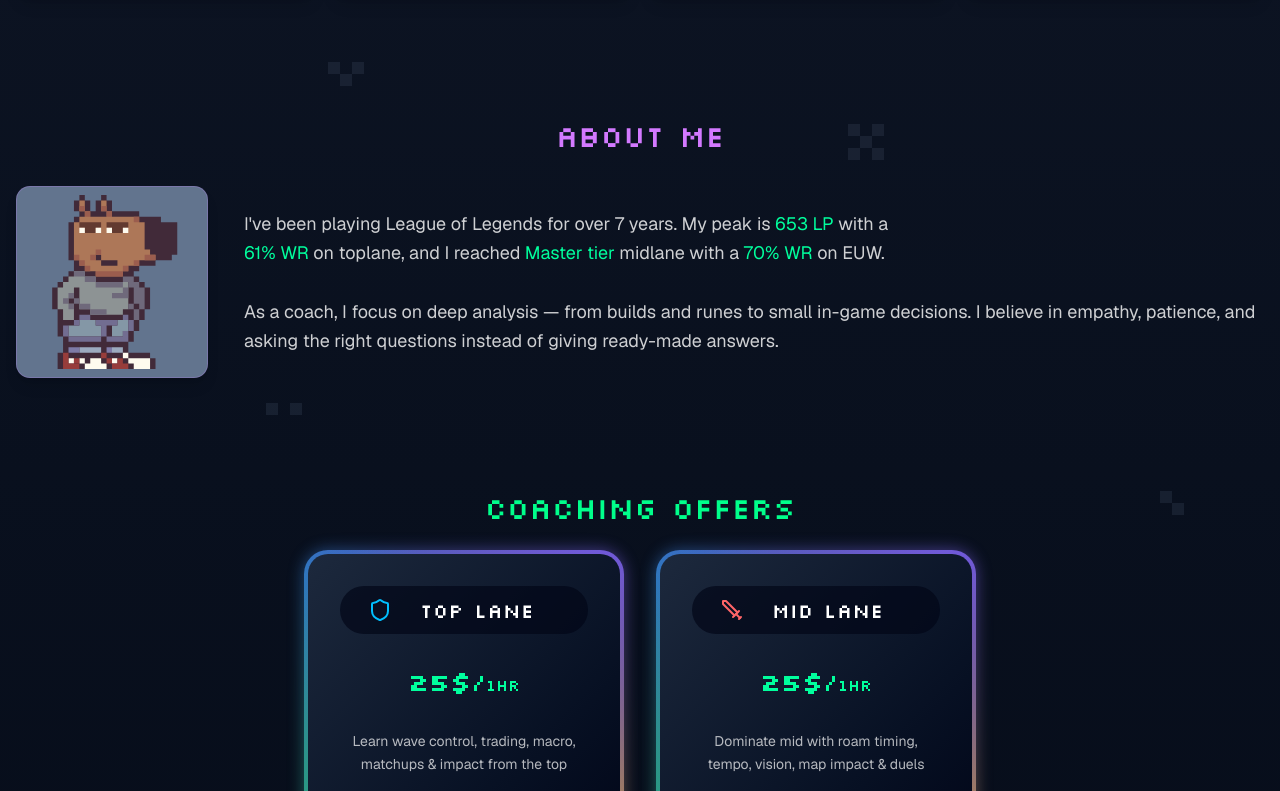
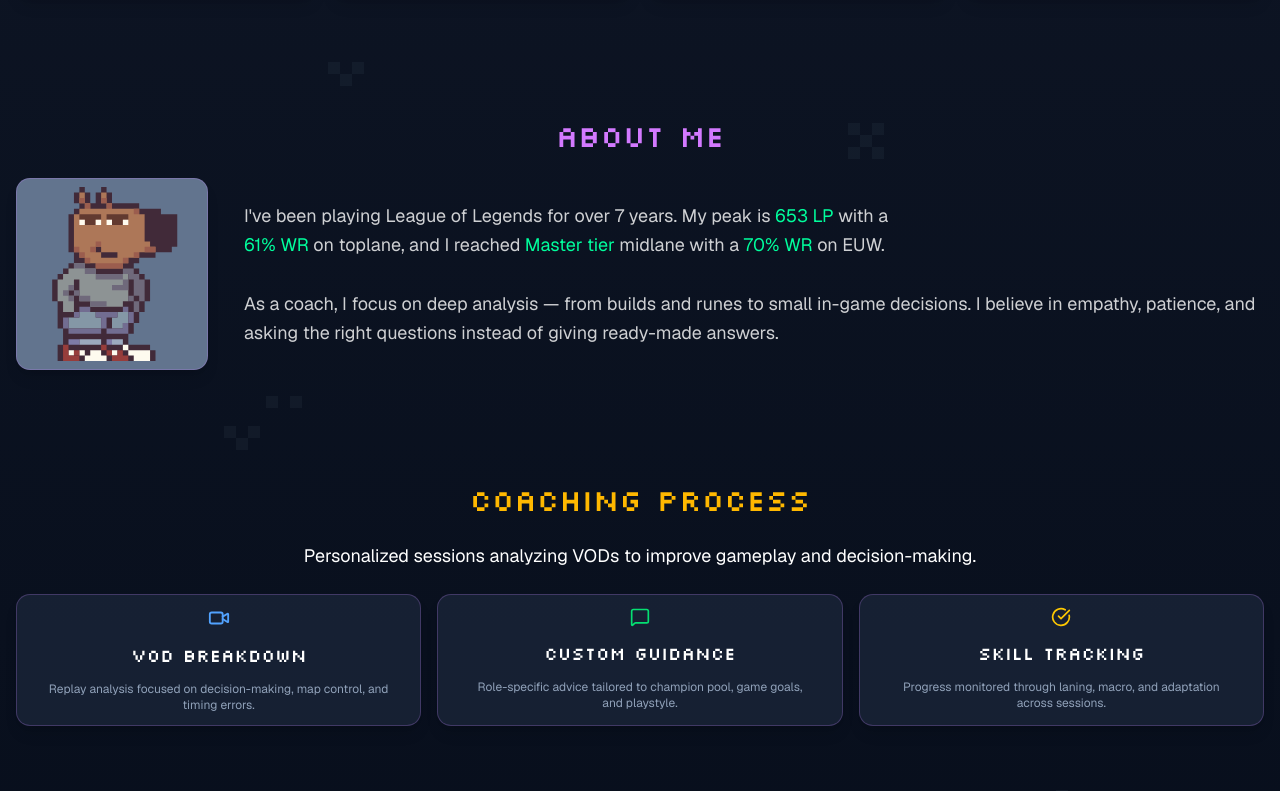
Before and after one commit to x-Foz3R-x/lemon_coaching, a Next.js app: page / in a window 1280 px wide. Shown: the part 802-1593 px from the top of the page. Built offline with nearby package versions, Linux system fonts and the light colour scheme; no server answers.

Commit message:
feat: add CoachingProcessSection component for personalized coaching details feat: replace static heading with SectionHeader component in AboutSection

```diff
--- a/src/app/page.tsx
+++ b/src/app/page.tsx
@@ -3,6 +3,7 @@
 import ReviewsSection from "~/components/sections.tsx/reviews";
 import AboutSection from "~/components/sections.tsx/about";
 import CoachingOffersSection from "~/components/sections.tsx/coaching-offers";
+import CoachingProcessSection from "~/components/sections.tsx/coaching-process";
 
 export default function HomePage() {
   return (
@@ -11,6 +12,7 @@
         <HeroSection />
         <SkillsSection />
         <AboutSection />
+        <CoachingProcessSection />
         <CoachingOffersSection />
         <ReviewsSection />
       </div>
--- a/src/components/layout/site-footer.tsx
+++ b/src/components/layout/site-footer.tsx
@@ -32,7 +32,7 @@
         </p>
       </PixelBackground>
 
-      <div className="w-full bg-gray-700/35 p-2.5">
+      <div className="w-full bg-gray-700/20 p-2.5">
         <div className="container mx-auto flex justify-between gap-4">
           <p className="font-mono text-xs text-gray-500">
             &copy; {new Date().getFullYear()} LemoN Coaching. All rights
--- /dev/null
+++ b/src/components/process-card.tsx
@@ -0,0 +1,22 @@
+import Card from "./ui/card";
+
+interface SkillCardProps {
+  title: string;
+  description: string;
+  icon: React.ReactNode;
+  hasCustomLayout?: boolean;
+}
+
+export default function ProcessCard({
+  title,
+  description,
+  icon,
+}: SkillCardProps) {
+  return (
+    <Card>
+      {icon}
+      <h4 className="font-pixel text-lg">{title}</h4>
+      <p className="text-xs text-slate-400">{description}</p>
+    </Card>
+  );
+}
--- a/src/components/sections.tsx/about.tsx
+++ b/src/components/sections.tsx/about.tsx
@@ -1,5 +1,6 @@
 import PixelMesh from "../ui/pixel-mesh";
 import { Avatar } from "../icons";
+import SectionHeader from "../section-header";
 
 export default function AboutSection() {
   return (
@@ -12,10 +13,7 @@
         <PixelMesh columns={3} rows={1} />
       </div>
 
-      <h3 className="font-pixel text-pixel-purple mb-8 text-center text-3xl saturate-150">
-        About Me
-      </h3>
-
+      <SectionHeader title="About Me" className="text-pixel-purple" />
       <div className="flex flex-col gap-3 sm:flex-row sm:items-center sm:gap-9">
         {/* Avatar */}
         <div className="border-pixel-purple/25 mx-auto size-36 flex-shrink-0 overflow-hidden rounded-xl border bg-slate-500 p-2 shadow-lg sm:size-48">
--- /dev/null
+++ b/src/components/sections.tsx/coaching-process.tsx
@@ -0,0 +1,42 @@
+import { Video, CheckCircle, MessageSquare } from "lucide-react";
+import PixelMesh from "../ui/pixel-mesh";
+import SectionHeader from "../section-header";
+import ProcessCard from "../process-card";
+
+export default function CoachingProcessSection() {
+  return (
+    <section className="relative w-full py-14">
+      {/* Pixel decoration */}
+      <div className="absolute top-0 left-1/6">
+        <PixelMesh columns={3} rows={2} />
+      </div>
+      <div className="absolute right-1/6 bottom-0">
+        <PixelMesh columns={2} rows={3} />
+      </div>
+
+      <SectionHeader title="Coaching Process" className="text-amber-400" />
+      <p className="mt-4 text-center text-lg text-white">
+        Personalized sessions analyzing VODs to improve gameplay and
+        decision-making.
+      </p>
+
+      <div className="mt-6 grid cursor-default gap-4 pb-2 text-white sm:grid-cols-1 md:grid-cols-3">
+        <ProcessCard
+          title="VOD Breakdown"
+          description="Replay analysis focused on decision-making, map control, and timing errors."
+          icon={<Video className="text-blue-400" size={22} />}
+        />
+        <ProcessCard
+          title="Custom Guidance"
+          description="Role-specific advice tailored to champion pool, game goals, and playstyle."
+          icon={<MessageSquare className="text-green-400" size={20} />}
+        />
+        <ProcessCard
+          title="Skill Tracking"
+          description="Progress monitored through laning, macro, and adaptation across sessions."
+          icon={<CheckCircle className="text-yellow-400" size={20} />}
+        />
+      </div>
+    </section>
+  );
+}
--- a/src/components/ui/pixel-background.tsx
+++ b/src/components/ui/pixel-background.tsx
@@ -114,8 +114,6 @@
     return {
       width: `${meshWidth}rem`,
       height: `${meshHeight}rem`,
-      bottom: 0,
-      left: 0,
     };
   }, [pixelData, rows]);
 
@@ -133,10 +131,10 @@
     <div ref={containerRef} className={cn("relative", className)}>
       {meshProps && (
         <div
-          className="pointer-events-none absolute"
+          className="pointer-events-none absolute bottom-0 left-0"
           style={meshContainerStyles}
         >
-          <PixelMesh glass={glass} {...meshProps} />
+          <PixelMesh glass={glass} {...meshProps} className="bottom-0" />
         </div>
       )}
       {children}
--- a/src/components/ui/pixel-mesh.tsx
+++ b/src/components/ui/pixel-mesh.tsx
@@ -43,7 +43,7 @@
   return (
     <div
       className={cn(
-        "absolute top-0 left-0 -z-10 bg-gray-700/35",
+        "absolute top-0 left-0 -z-10 bg-gray-700/20",
         glass && "backdrop-blur-md backdrop-saturate-150",
         className,
       )}
```
